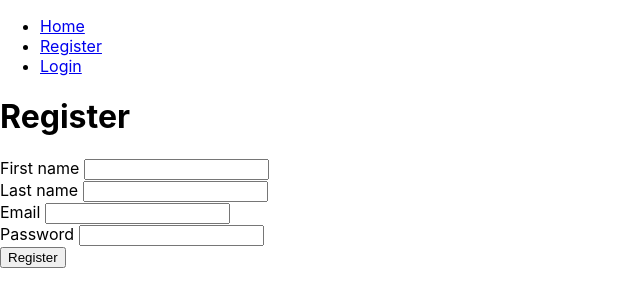
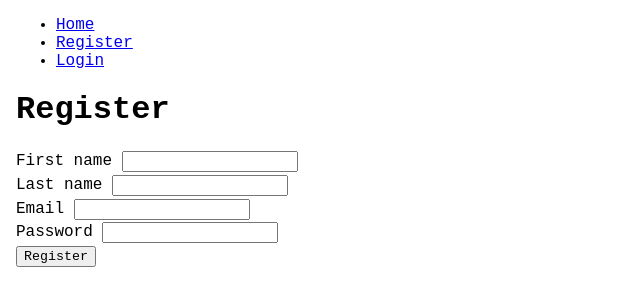
Before and after one commit to fedemahf/utn-reactjs-mahf, a React (Create React App) app: page /register in a window 1280 px wide. Shown: the top 306 px of the page, without its empty margins (0-640 px from the left). Built offline with nearby package versions, Linux system fonts and the light colour scheme.

Commit message:
add basic styles

```diff
--- a/src/App.css
+++ b/src/App.css
@@ -1,38 +1,11 @@
-.App {
-  text-align: center;
+body {
+  margin: 0 1em;
 }
 
-.App-logo {
-  height: 40vmin;
-  pointer-events: none;
+body, button, input {
+  font-family: 'Courier New', Courier, monospace;
 }
 
-@media (prefers-reduced-motion: no-preference) {
-  .App-logo {
-    animation: App-logo-spin infinite 20s linear;
-  }
+.formInput, .formButton {
+  margin: 0.1em 0;
 }
-
-.App-header {
-  background-color: #282c34;
-  min-height: 100vh;
-  display: flex;
-  flex-direction: column;
-  align-items: center;
-  justify-content: center;
-  font-size: calc(10px + 2vmin);
-  color: white;
-}
-
-.App-link {
-  color: #61dafb;
-}
-
-@keyframes App-logo-spin {
-  from {
-    transform: rotate(0deg);
-  }
-  to {
-    transform: rotate(360deg);
-  }
-}
--- a/src/components/ProductComponent.tsx
+++ b/src/components/ProductComponent.tsx
@@ -19,9 +19,9 @@ export default function ProductComponent(props: Props) {
         <p>{props.name}</p>
         <p>{props.price}</p>
         <p>
-          <button onClick={() => window.open(props.permalink, '_blank')}>Buy</button>
+          <button className="formButton" onClick={() => window.open(props.permalink, '_blank')}>Buy</button>
           &nbsp;
-          <button onClick={() => navigate(`${RoutePath.PRODUCT}/${props.id}`)}>Details</button>
+          <button className="formButton" onClick={() => navigate(`${RoutePath.PRODUCT}/${props.id}`)}>Details</button>
         </p>
       </div>
     </>
--- a/src/pages/LoginPage.tsx
+++ b/src/pages/LoginPage.tsx
@@ -22,7 +22,7 @@ const FormInputComponent = (props: FormInputComponentProps): JSX.Element => {
       <label>
         {props.label}
         &nbsp;
-        <input type={props.type} {...props.register} />
+        <input className="formInput" type={props.type} {...props.register} />
       </label>
       &nbsp;
       {props.errors?.type === 'required' && 'This input is required.'}
@@ -62,7 +62,7 @@ export default function LoginPage(props: Props) {
       <div>
         <form onSubmit={handleSubmit(onSubmit)}>
           {renderInputs()}
-          <button type="submit">Login</button>
+          <button className="formButton" type="submit">Login</button>
         </form>
       </div>
     </>
--- a/src/pages/ProductPage.tsx
+++ b/src/pages/ProductPage.tsx
@@ -49,7 +49,7 @@ export default function ProductPage(props: Props) {
         <p>{productInfo.title}</p>
         <p>{productInfo.price}</p>
         <div>{showPictures()}</div>
-        <button onClick={() => window.open(productInfo.permalink, '_blank')}>Buy</button>
+        <button className="formButton" onClick={() => window.open(productInfo.permalink, '_blank')}>Buy</button>
       </div>
     </>
   )
--- a/src/pages/RegisterPage.tsx
+++ b/src/pages/RegisterPage.tsx
@@ -22,7 +22,7 @@ const FormInputComponent = (props: FormInputComponentProps): JSX.Element => {
       <label>
         {props.label}
         &nbsp;
-        <input type={props.type} {...props.register} />
+        <input className="formInput" type={props.type} {...props.register} />
       </label>
       &nbsp;
       {props.errors?.type === 'required' && 'This input is required.'}
@@ -66,7 +66,7 @@ export default function RegisterPage(props: Props) {
       <div>
         <form onSubmit={handleSubmit(onSubmit)}>
           {renderInputs()}
-          <button type="submit">Register</button>
+          <button className="formButton" type="submit">Register</button>
         </form>
       </div>
     </>
```
